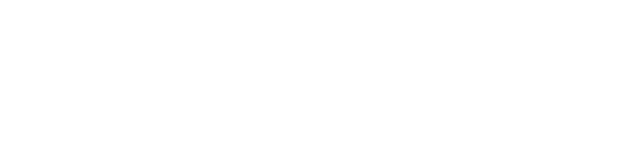
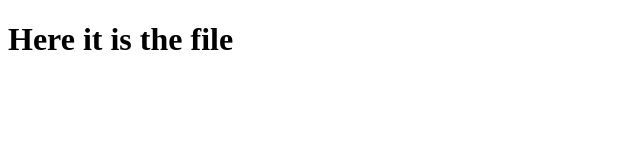
Before and after one commit to estherhzcam/exercise-git, a plain HTML site: page index.html in a window 1280 px wide. Shown: the whole page, without its empty margins (0-640 px from the left). Drawn offline with Linux system fonts and the light colour scheme.

Commit message:
added h1

```diff
--- a/index.html
+++ b/index.html
@@ -6,7 +6,9 @@
     <title>Document</title>
 </head>
 <body>
-    <header></header>
+    <header>
+        <h1>Here it is the file</h1>
+    </header>
     <main></main>
     <footer></footer>
 
```
